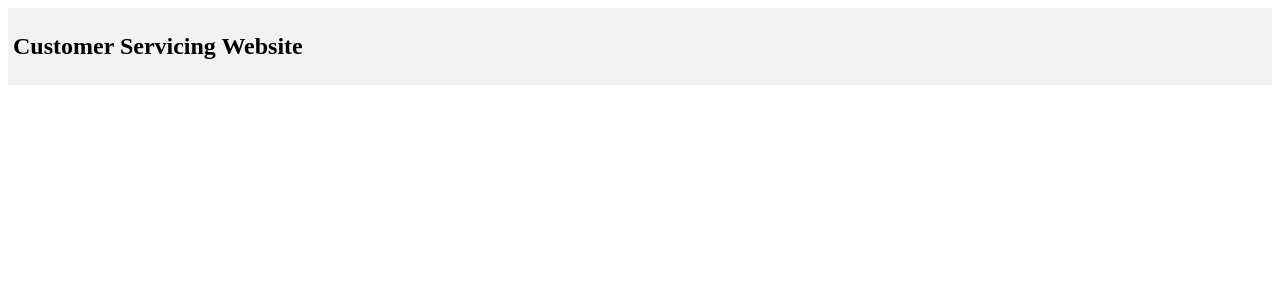
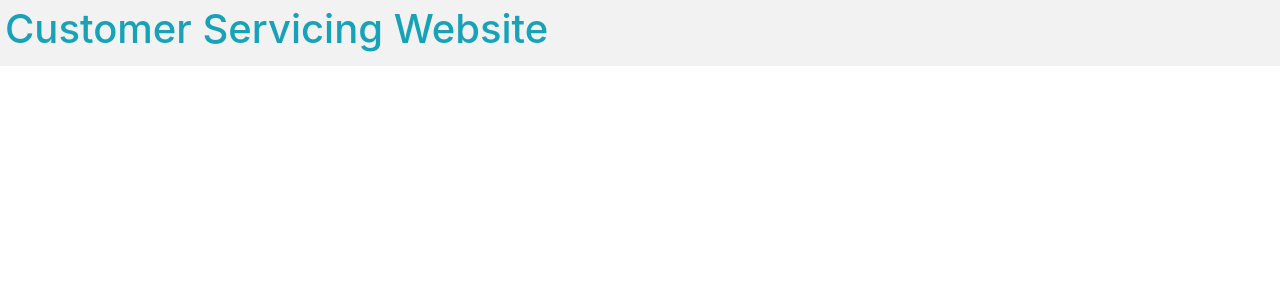
Before and after one commit to ianaco70/customer-servicing-website, an Angular app: page / in a window 1280 px wide. Shown: the top 300 px of the page. Built offline with nearby package versions, Linux system fonts and the light colour scheme.

Commit message:
add bootstrap / ng-bootstrap

```diff
--- a/package.json
+++ b/package.json
@@ -20,6 +20,8 @@
     "@angular/platform-browser": "^6.0.3",
     "@angular/platform-browser-dynamic": "^6.0.3",
     "@angular/router": "^6.0.3",
+    "@ng-bootstrap/ng-bootstrap": "^2.0.0",
+    "bootstrap": "^4.1.1",
     "core-js": "^2.5.4",
     "rxjs": "^6.0.0",
     "zone.js": "^0.8.26"
--- a/src/app/app.component.html
+++ b/src/app/app.component.html
@@ -1,3 +1,3 @@
 <section class="app">
-  <h1>{{ title }}</h1>
+  <h1 class="text-info">{{ title }}</h1>
 </section>
--- a/src/app/app.module.ts
+++ b/src/app/app.module.ts
@@ -1,6 +1,7 @@
 // vendor
 import { BrowserModule } from '@angular/platform-browser';
 import { NgModule } from '@angular/core';
+import { NgbModule } from '@ng-bootstrap/ng-bootstrap';
 
 // feature modules
 import { AppRoutingModule } from './app-routing.module';
@@ -28,7 +29,8 @@ import { routedComponents } from './app-routing.module';
   exports: [],
   imports: [
     // vendor
-    BrowserModule
+    BrowserModule,
+    NgbModule.forRoot()
     // feature
   ],
   providers: [
--- a/src/styles.scss
+++ b/src/styles.scss
@@ -1 +1 @@
-/* You can add global styles to this file, and also import other style files */
+@import '~bootstrap/scss/bootstrap.scss';
```
Also changed, not shown: 1 other file (tests, documents, lock files or other folders).
